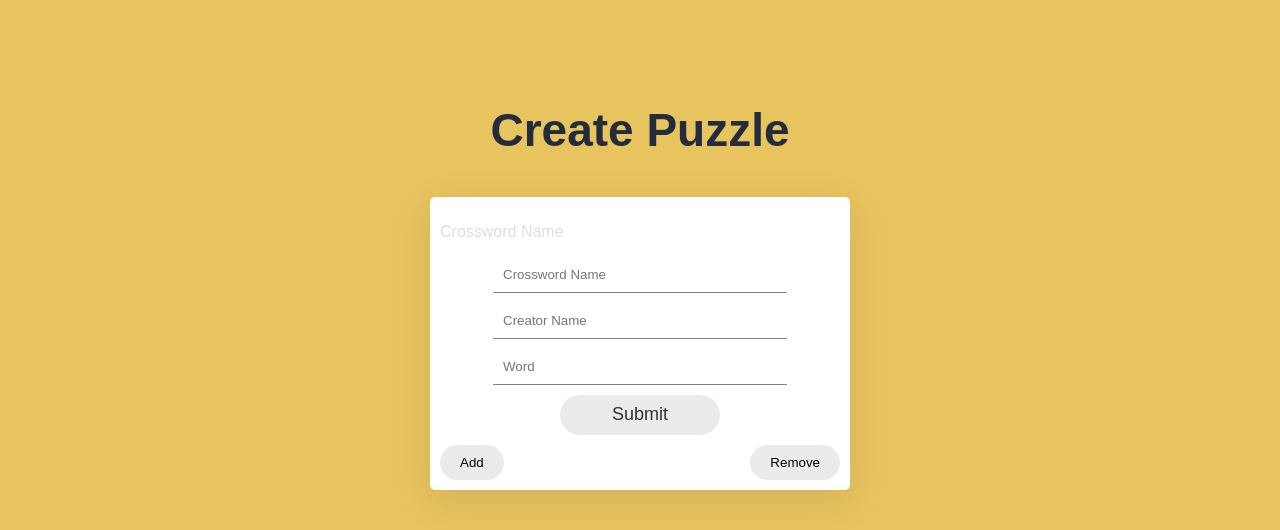
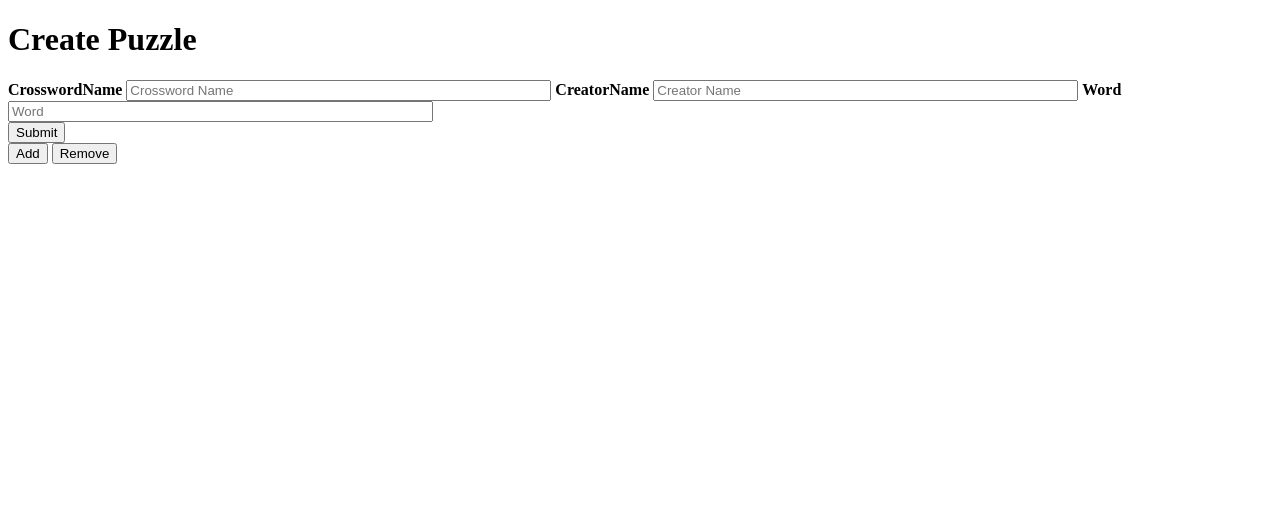
Before and after one commit to Rudra3012/IT314_Project_20, a Django app: page /creation in a window 1280 px wide. Shown: the top 530 px of the page. Run offline with Django 4.2, Linux system fonts and the light colour scheme.

Commit message:
Added labels for fields

```diff
--- a/code/IT314_Project_20/templates/creation.html
+++ b/code/IT314_Project_20/templates/creation.html
@@ -1,13 +1,9 @@
-{% load static %}
-
 <!DOCTYPE html>
 <html>
   <head>
     <meta charset="UTF-8">
     <meta name="viewport" content="width=device-width, initial-scale=1.0">
-{#    <link rel="stylesheet" href="IT314_Project_20/code/IT314_Project_20/crosswordApp/static/crosswordCreation/style1.css">#}
-      <link rel="stylesheet" href="{% static 'crosswordCreation/style1.css' %}">
-      <link rel="script" href="{% static 'crosswordCreation/creation.js' %}">
+    <!-- <link rel="stylesheet" href="C:/Users\aashk\Desktop\swe_205\IT314_Project_20\code\IT314_Project_20\crosswordApp\static\crosswordCreation"> -->
     <title>Create Crossword</title>
 </head>
 <body>
@@ -15,9 +11,11 @@
   <div class="container">
   <form action="" method="POST">
     <div id="formfield">
-      <p>Crossword Name</p>
+      <label for="Crossword Name"><b>CrosswordName</b></label>
       <input type="text" name="text" class="text" size="50" placeholder="Crossword Name" required>
+      <label for="Creator Name"><b>CreatorName</b></label>
       <input type="text" name="text" class="text" size="50" placeholder="Creator Name" required>
+      <label for="Word"><b>Word</b></label>
       <input type="text" name="text" class="text" size="50" placeholder="Word" required>
     </div>
     <input name="submit" type="Submit" value="Submit">
@@ -27,6 +25,6 @@
     <button class="remove" onclick="remove()">Remove</button>
   </div>
 </div>
-{#<script src="IT314_Project_20\code\IT314_Project_20\crosswordApp\static\crosswordCreation\creation.js"></script>#}
+<!-- <script src="IT314_Project_20\code\IT314_Project_20\crosswordApp\static\crosswordCreation\creation.js"></script> -->
 </body>
 </html>
```
